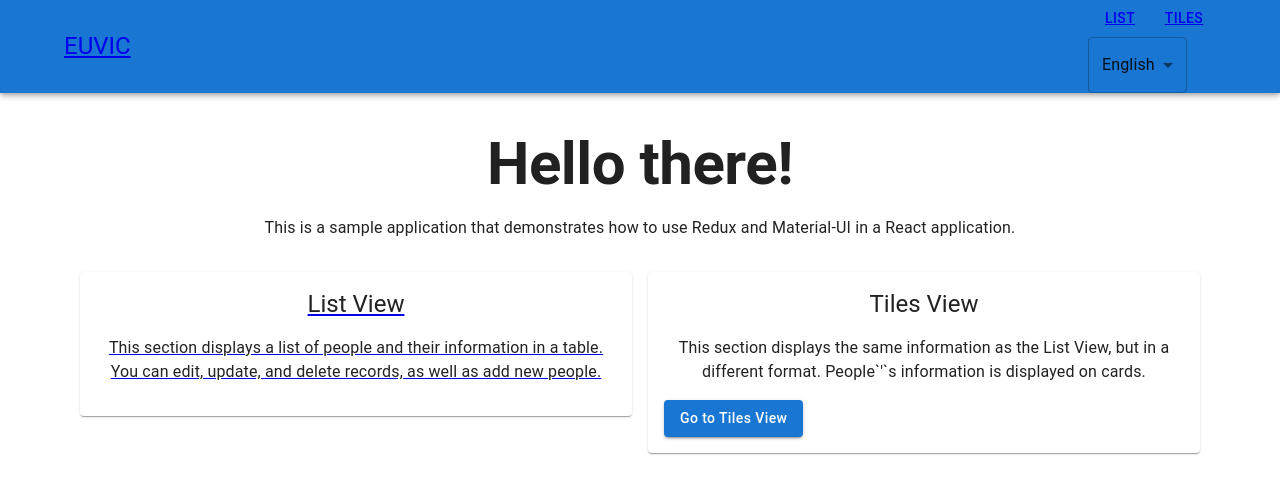
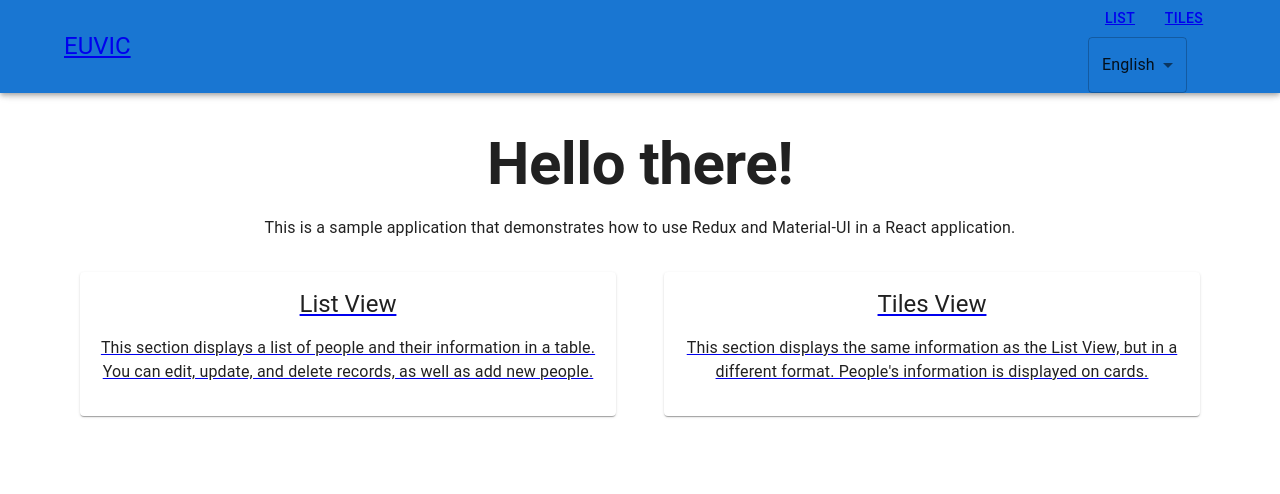
Before and after one commit to Rigon7/euvic-recruitment-task, a React (Create React App) app: page / in a window 1280 px wide. Shown: the top 494 px of the page. Built offline with nearby package versions, Linux system fonts and the light colour scheme.

Commit message:
style welcome page

```diff
--- a/src/application/pages/welcome-page/WelcomePage.tsx
+++ b/src/application/pages/welcome-page/WelcomePage.tsx
@@ -6,17 +6,28 @@ import { Link as RouterLink } from 'react-router-dom';
 
 const WelcomePage: React.FC = () => {
     const { t } = useTranslation();
+
+    const cardStyle = {
+        p: 2,
+        transition: 'all 0.2s ease-in-out',
+        '&:hover': {
+            transform: 'scale(1.05)',
+            backgroundColor: '#f5f5f5'
+        }
+    };
+
     return (
         <Box sx={{ p: 2 }}>
-            <Typography variant="h2" sx={{ fontWeight: 'bold', mb: 2, textAlign: 'center' }}>
+            <Typography variant="h2" sx={{ fontWeight: 'bold', mb: 2, textAlign: 'center', textDecoration: 'none' }}>
                 Hello there!
             </Typography>
             <Typography variant="body1" sx={{ mb: 4, textAlign: 'center' }}>
                 This is a sample application that demonstrates how to use Redux and Material-UI in a React application.
             </Typography>
-            <Grid container spacing={2}>
-                <Grid item xs={12} md={6} component={RouterLink} to="/main">
-                    <Paper sx={{ p: 2 }}>
+            <Grid container spacing={6}>
+                <Grid item xs={12} md={6}>
+                    <Box component={RouterLink} to="/main">
+                        <Paper sx={cardStyle}>
                             <Typography variant="h5" sx={{ mb: 2, textAlign: 'center' }}>
                                 List View
                             </Typography>
@@ -25,20 +36,20 @@ const WelcomePage: React.FC = () => {
                                 update, and delete records, as well as add new people.
                             </Typography>
                         </Paper>
+                    </Box>
                 </Grid>
                 <Grid item xs={12} md={6}>
-                    <Paper sx={{ p: 2 }}>
+                    <Box component={RouterLink} to="/views">
+                        <Paper sx={cardStyle}>
                             <Typography variant="h5" sx={{ mb: 2, textAlign: 'center' }}>
                                 Tiles View
                             </Typography>
                             <Typography variant="body1" sx={{ mb: 2, textAlign: 'center' }}>
                                 This section displays the same information as the List View, but in a different format.
-                            People`&apos;`s information is displayed on cards.
+                                People&apos;s information is displayed on cards.
                             </Typography>
-                        <Button variant="contained" component={RouterLink} to="/views" sx={{ textTransform: 'none' }}>
-                            Go to Tiles View
-                        </Button>
                         </Paper>
+                    </Box>
                 </Grid>
             </Grid>
         </Box>
```
Lines whose indentation alone changed are shown as unchanged.
